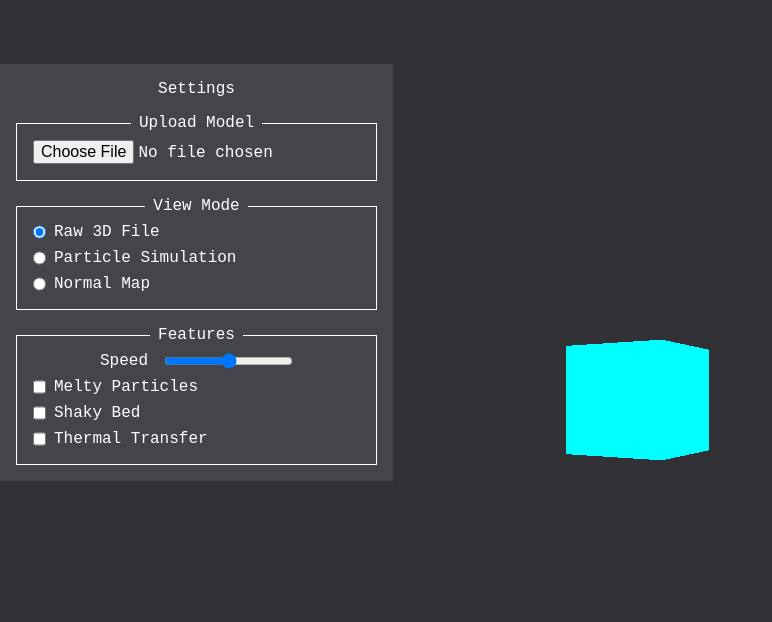
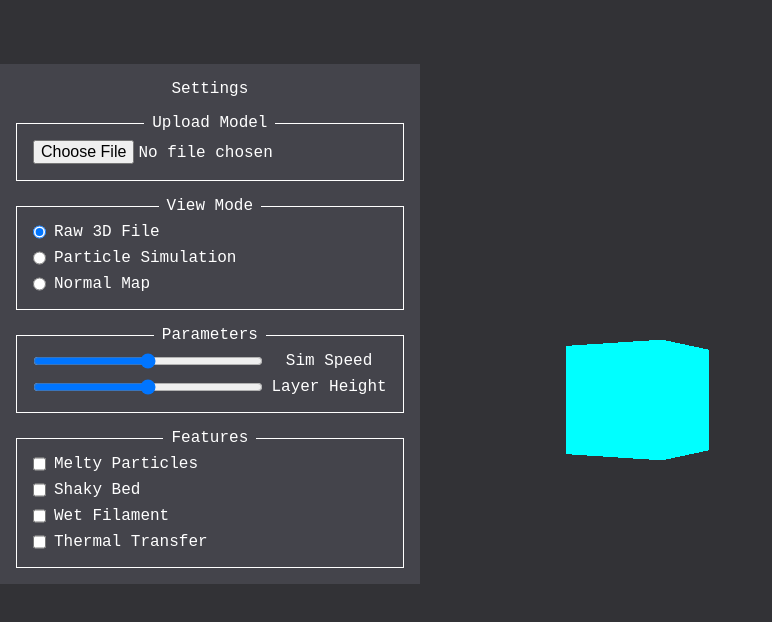
Before and after one commit to fire833/fdmviz, a Svelte app: page / in a window 1280 px wide. Shown: the top 622 px of the page, without its empty margins (0-772 px from the left). Built offline with nearby package versions, Linux system fonts and the light colour scheme; a web font is replaced by a local one.

Commit message:
feat: add a few features to Settings

```diff
--- a/src/components/Settings.svelte
+++ b/src/components/Settings.svelte
@@ -29,13 +29,18 @@
     </div>
   </fieldset>
 
+  <fieldset class="grid">
+    <legend>Parameters</legend>
+
+    <input type="range" />
+    <div class="align">Sim Speed</div>
+    <input type="range" />
+    <div class="align">Layer Height</div>
+  </fieldset>
+
   <fieldset>
     <legend>Features</legend>
 
-    <div class="align">
-      Speed
-      <input type="range" />
-    </div>
     <div class="left">
       <input type="checkbox" id="melty" />
       <label for="melty">Melty Particles</label>
@@ -43,6 +48,10 @@
     <div class="left">
       <input type="checkbox" id="shaky" />
       <label for="shaky">Shaky Bed</label>
+    </div>
+    <div class="left">
+      <input type="checkbox" id="wet" />
+      <label for="wet">Wet Filament</label>
     </div>
     <div class="left">
       <input type="checkbox" id="transfer" />
@@ -88,9 +97,15 @@
     display: flex;
     justify-content: start;
     gap: 0.5rem;
+    grid-column: span 2;
   }
 
   legend {
     padding: 0 0.5rem;
   }
+
+  .grid {
+    display: grid;
+    grid-template-columns: 2fr 1fr;
+  }
 </style>
```
